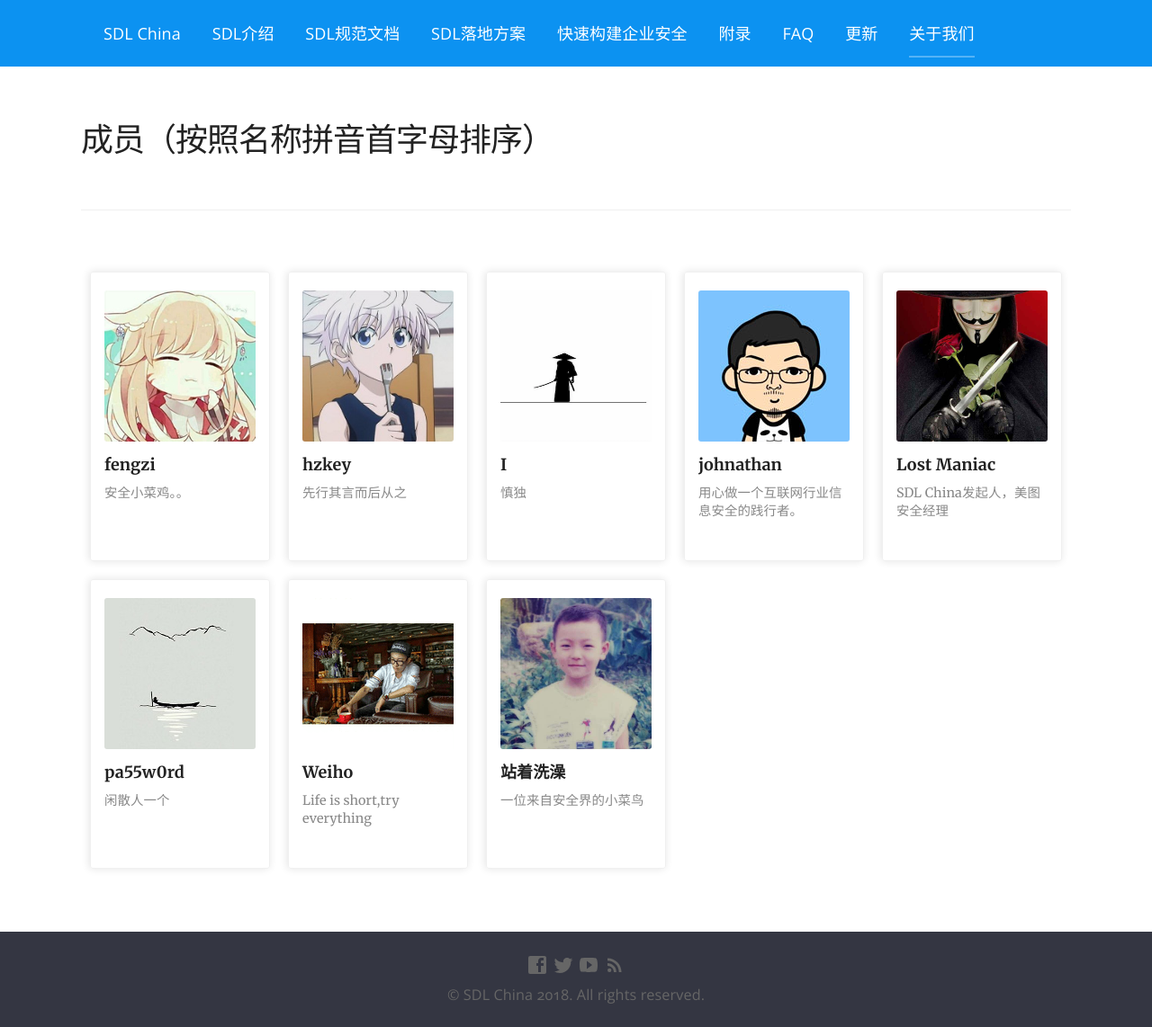
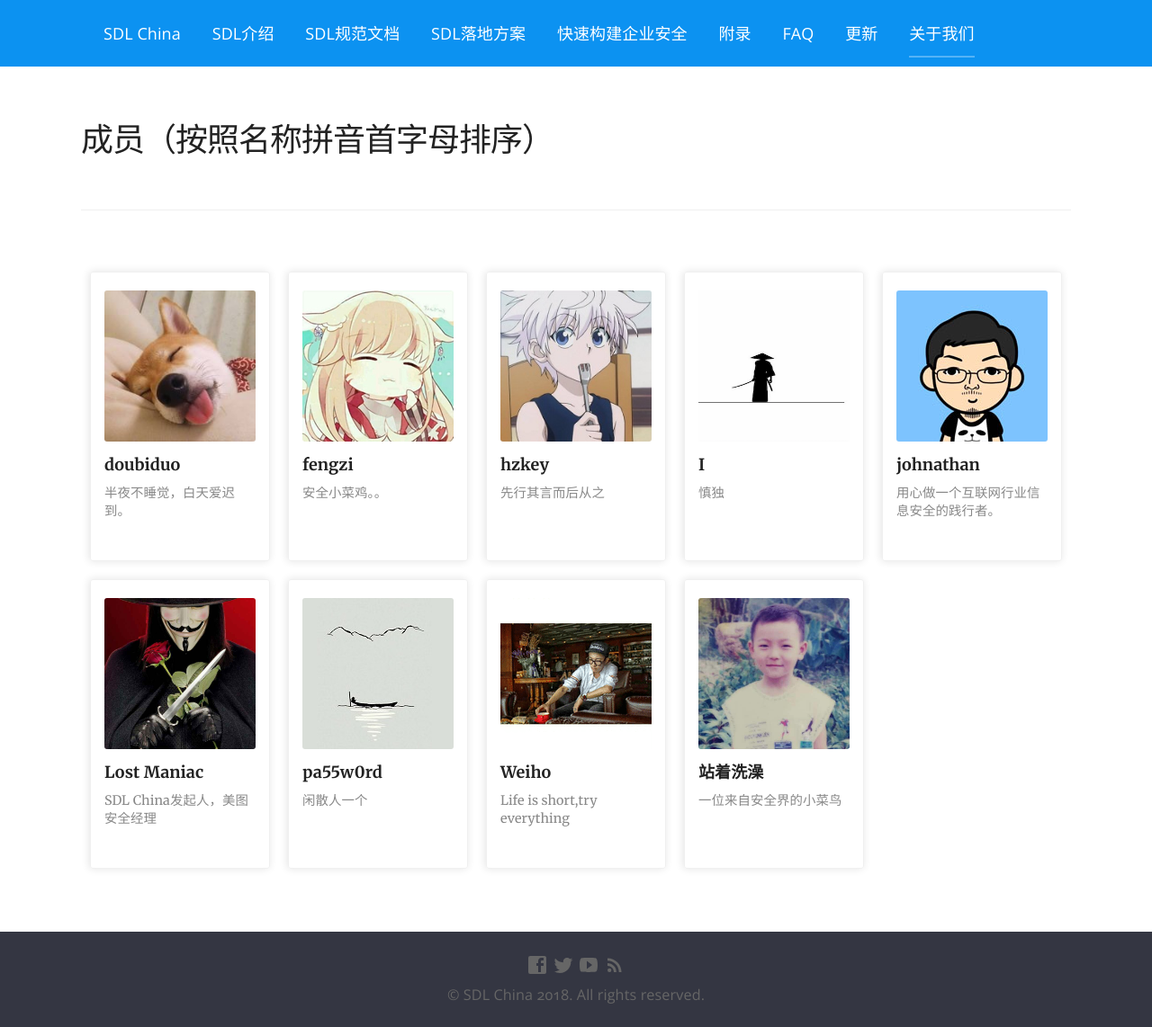
Before and after one commit to sdlchina/sdlchina-web, a Jekyll site: the page built from about.md, in a window 1280 px wide. Shown: the whole page at 90% size. Built offline with Jekyll 4.4.1, drawn with Linux system fonts in a browser that asks for light colours; nearby versions of some CDN libraries; comment, search, counter and statistics services are not loaded.

Commit message:
增加一个人

```diff
--- a/about.md
+++ b/about.md
@@ -13,6 +13,14 @@ type: Document
 
 <section class="about">
     <ul class="about-list">
+
+        <li>
+            <img class="picture" src="/images/head/doubiduo.jpeg" alt="">
+            <dl class="desc">
+                <dt>doubiduo</dt>
+                <dd>半夜不睡觉，白天爱迟到。</dd>
+            </dl>
+        </li>
 
         <li>
             <img class="picture" src="/images/head/fengzi.jpeg" alt="">
```
Also changed, not shown: images/head/doubiduo.jpeg (added).
